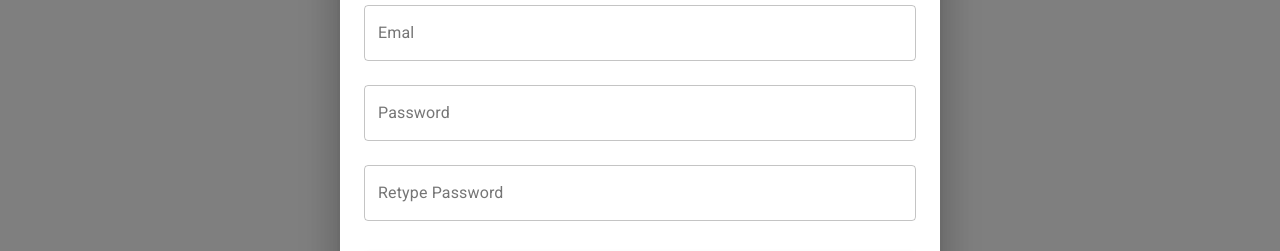
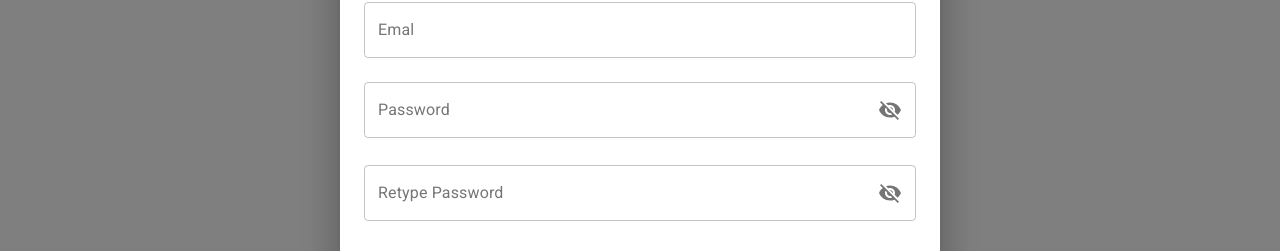
Before and after one commit to thienvu97ht/ReactJS-EasyFrontend, a React (Create React App) app: page / in a window 1280 px wide. Both pictures are taken after a click on the button "REGISTER". Shown: the part 337-588 px from the top of the page. Built offline with nearby package versions, Linux system fonts and the light colour scheme; no server answers.

Commit message:
89. Tao custom field: PasswordField

```diff
--- /dev/null
+++ b/src/components/form-controls/PasswordField/index.jsx
@@ -0,0 +1,71 @@
+import { FormHelperText, TextField } from '@material-ui/core';
+import FormControl from '@material-ui/core/FormControl';
+import IconButton from '@material-ui/core/IconButton';
+import InputAdornment from '@material-ui/core/InputAdornment';
+import InputLabel from '@material-ui/core/InputLabel';
+import OutlinedInput from '@material-ui/core/OutlinedInput';
+import Visibility from '@material-ui/icons/Visibility';
+import VisibilityOff from '@material-ui/icons/VisibilityOff';
+import PropTypes from 'prop-types';
+import React, { useState } from 'react';
+import { Controller } from 'react-hook-form';
+
+PasswordField.propTypes = {
+  form: PropTypes.object.isRequired,
+  name: PropTypes.string.isRequired,
+
+  label: PropTypes.string,
+  disable: PropTypes.bool,
+};
+
+function PasswordField(props) {
+  const { form, name, label } = props;
+  const { control } = form;
+
+  const [showPassword, setShowPassword] = useState(false);
+
+  const toggleShowPassword = () => {
+    setShowPassword(!showPassword);
+  };
+
+  return (
+    <Controller
+      name={name}
+      control={control}
+      render={({
+        field: { onChange, onBlur, value, name, ref },
+        fieldState: { invalid, isTouched, error },
+      }) => (
+        <>
+          <FormControl error={isTouched && invalid} fullWidth margin="normal" variant="outlined">
+            <InputLabel>{label}</InputLabel>
+            <OutlinedInput
+              id={name}
+              error={invalid}
+              type={showPassword ? 'text' : 'password'}
+              label={label}
+              endAdornment={
+                <InputAdornment position="end">
+                  <IconButton
+                    aria-label="toggle password visibility"
+                    onClick={toggleShowPassword}
+                    edge="end"
+                  >
+                    {showPassword ? <Visibility /> : <VisibilityOff />}
+                  </IconButton>
+                </InputAdornment>
+              }
+              labelWidth={70}
+              value={value}
+              onBlur={onBlur}
+              onChange={onChange}
+            />
+          </FormControl>
+          <FormHelperText error={invalid}>{error?.message}</FormHelperText>
+        </>
+      )}
+    />
+  );
+}
+
+export default PasswordField;
--- a/src/features/Auth/components/RegisterForm/index.jsx
+++ b/src/features/Auth/components/RegisterForm/index.jsx
@@ -1,6 +1,7 @@
 import { yupResolver } from '@hookform/resolvers/yup';
 import { Avatar, Button, makeStyles, Typography } from '@material-ui/core';
 import { LockOutlined } from '@material-ui/icons';
+import PasswordField from 'components/form-controls/PasswordField';
 import PropTypes from 'prop-types';
 import React from 'react';
 import { useForm } from 'react-hook-form';
@@ -34,9 +35,7 @@ RegisterForm.propTypes = {
 function RegisterForm(props) {
   const classes = useStyle();
 
-  const schema = yup.object().shape({
-    title: yup.string().required('Please enter title').min(5, 'Title is too short'),
-  });
+  const schema = yup.object().shape({});
 
   const form = useForm({
     defaultValues: {
@@ -70,10 +69,16 @@ function RegisterForm(props) {
       <form onSubmit={form.handleSubmit(handleSubmit)}>
         <InputField name="fullname" label="Full Name" form={form} />
         <InputField name="email" label="Emal" form={form} />
-        <InputField name="password" label="Password" form={form} />
-        <InputField name="retypePassword" label="Retype Password" form={form} />
+        <PasswordField name="password" label="Password" form={form} />
+        <PasswordField name="retypePassword" label="Retype Password" form={form} />
 
-        <Button className={classes.submit} variant="contained" color="primary" fullWidth>
+        <Button
+          type="submit"
+          className={classes.submit}
+          variant="contained"
+          color="primary"
+          fullWidth
+        >
           Create an account
         </Button>
       </form>
```
